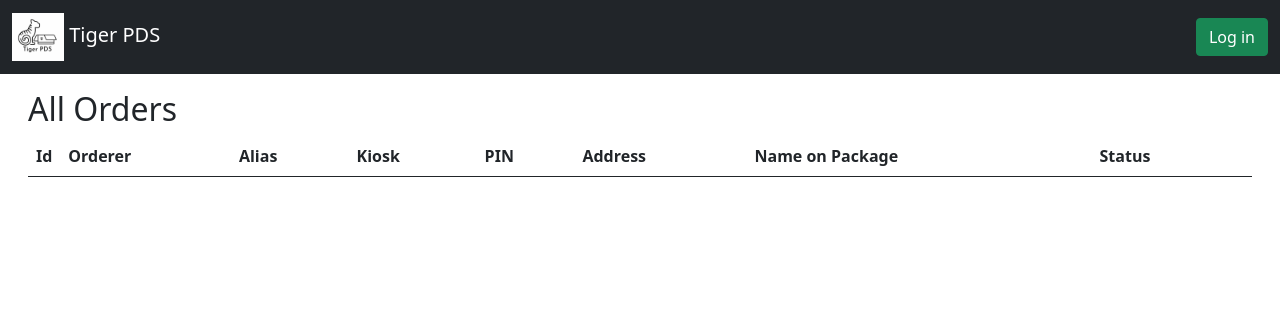
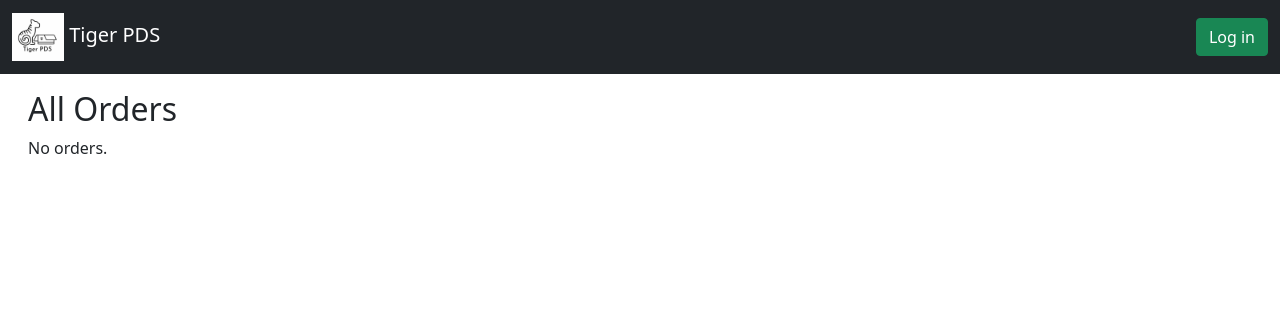
Before and after one commit to josephlou5/tiger-pds, a Flask app: template src/templates/admin/all_orders.jinja in a window 1280 px wide. Shown: the top 334 px of the page. Run offline with Flask 3, Linux system fonts and the light colour scheme; the template is opened without the code that fills it, so the values that code supplies are empty; some libraries are stand-ins or nearby versions.

Commit message:
Handle no orders case in All Orders page

```diff
--- a/src/templates/admin/all_orders.jinja
+++ b/src/templates/admin/all_orders.jinja
@@ -7,6 +7,9 @@ All Orders
 {% block body %}
 <div id="admin-body" class="container-fluid">
   <h2>All Orders</h2>
+  {% if orders|length == 0 %}
+  <div>No orders.</div>
+  {% else %}
   <table id="all-orders-table" class="table table-striped table-hover">
     <thead>
       <tr>
@@ -76,6 +79,7 @@ All Orders
       {% endfor %}
     </tbody>
   </table>
+  {% endif %}
 </div>
 
 <script>
```
Also changed, not shown: src/static/logo - Edited.png (added).
